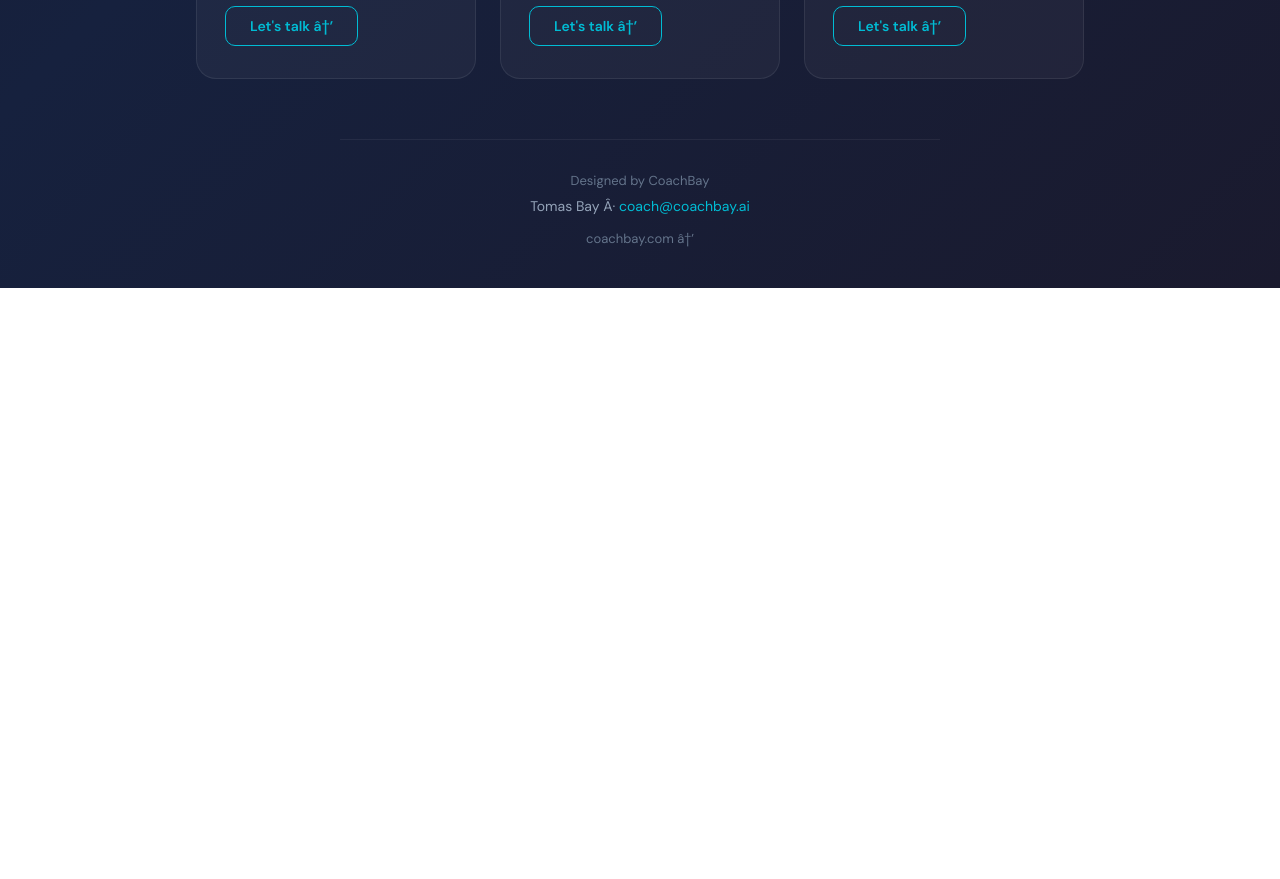
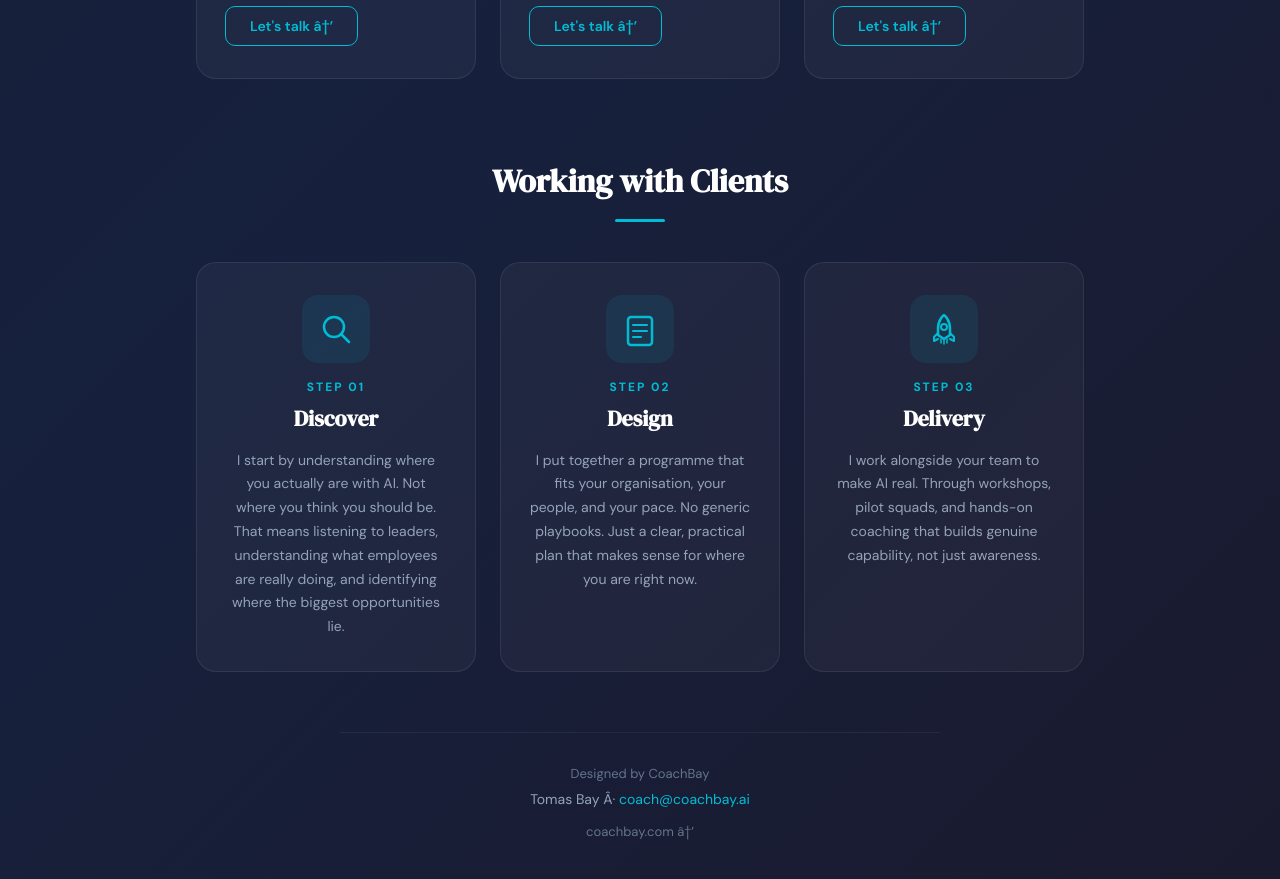
Before and after one commit to coachbay/site, a React (Vite) app: page / in a window 1280 px wide. Shown: the part 1340-2219 px from the top of the page. Before the commit the page ends 1628 px from the top, so only its background shows below. Built offline with nearby package versions, Linux system fonts and the light colour scheme.

Commit message:
Add Working with Clients section with Discover, Design, Delivery steps

```diff
--- a/LandingPage.jsx
+++ b/LandingPage.jsx
@@ -361,6 +361,112 @@ export default function LandingPage({ onNavigate }) {
         </div>
       </div>
 
+      {/* How I Work Section */}
+      <div style={{
+        maxWidth: 960,
+        margin: "0 auto",
+        padding: "20px 24px 60px",
+      }}>
+        <div style={{ textAlign: "center", marginBottom: 40 }}>
+          <h2 style={{
+            fontFamily: "'DM Serif Display', serif",
+            fontSize: 32,
+            color: "#fff",
+            margin: "0 0 8px",
+          }}>
+            Working with Clients
+          </h2>
+          <div style={{ width: 50, height: 3, background: CYAN, margin: "16px auto", borderRadius: 2 }} />
+        </div>
+
+        <div style={{
+          display: "flex",
+          flexWrap: "wrap",
+          gap: 24,
+          justifyContent: "center",
+        }}>
+          {[
+            {
+              step: "01",
+              title: "Discover",
+              description: "I start by understanding where you actually are with AI. Not where you think you should be. That means listening to leaders, understanding what employees are really doing, and identifying where the biggest opportunities lie.",
+              icon: (
+                <svg width="40" height="40" viewBox="0 0 40 40" fill="none">
+                  <circle cx="18" cy="18" r="10" stroke={CYAN} strokeWidth="2.5" fill="none"/>
+                  <line x1="25" y1="25" x2="33" y2="33" stroke={CYAN} strokeWidth="2.5" strokeLinecap="round"/>
+                </svg>
+              ),
+            },
+            {
+              step: "02",
+              title: "Design",
+              description: "I put together a programme that fits your organisation, your people, and your pace. No generic playbooks. Just a clear, practical plan that makes sense for where you are right now.",
+              icon: (
+                <svg width="40" height="40" viewBox="0 0 40 40" fill="none">
+                  <rect x="8" y="8" width="24" height="28" rx="3" stroke={CYAN} strokeWidth="2.5" fill="none"/>
+                  <line x1="13" y1="16" x2="27" y2="16" stroke={CYAN} strokeWidth="2" strokeLinecap="round"/>
+                  <line x1="13" y1="22" x2="27" y2="22" stroke={CYAN} strokeWidth="2" strokeLinecap="round"/>
+                  <line x1="13" y1="28" x2="21" y2="28" stroke={CYAN} strokeWidth="2" strokeLinecap="round"/>
+                </svg>
+              ),
+            },
+            {
+              step: "03",
+              title: "Delivery",
+              description: "I work alongside your team to make AI real. Through workshops, pilot squads, and hands-on coaching that builds genuine capability, not just awareness.",
+              icon: (
+                <svg width="40" height="40" viewBox="0 0 40 40" fill="none">
+                  <path d="M20 6 C20 6 26 10 26 20 L26 26 L20 30 L14 26 L14 20 C14 10 20 6 20 6Z" stroke={CYAN} strokeWidth="2.5" strokeLinejoin="round" fill="none"/>
+                  <circle cx="20" cy="18" r="3" stroke={CYAN} strokeWidth="2" fill="none"/>
+                  <path d="M14 24 L10 28 L10 32 L14 30" stroke={CYAN} strokeWidth="2" strokeLinecap="round" strokeLinejoin="round" fill="none"/>
+                  <path d="M26 24 L30 28 L30 32 L26 30" stroke={CYAN} strokeWidth="2" strokeLinecap="round" strokeLinejoin="round" fill="none"/>
+                  <path d="M17 30 L17 34 M20 31 L20 35 M23 30 L23 34" stroke={CYAN} strokeWidth="1.5" strokeLinecap="round"/>
+                </svg>
+              ),
+            },
+          ].map((item) => (
+            <div key={item.step} style={{
+              background: "rgba(255,255,255,0.04)",
+              border: "1px solid rgba(255,255,255,0.08)",
+              borderRadius: 20,
+              padding: "32px 28px",
+              width: 280,
+              display: "flex",
+              flexDirection: "column",
+              alignItems: "center",
+              textAlign: "center",
+            }}>
+              <div style={{
+                background: `${CYAN}18`,
+                borderRadius: 16,
+                padding: 14,
+                marginBottom: 16,
+                display: "inline-flex",
+              }}>
+                {item.icon}
+              </div>
+              <div style={{
+                color: CYAN, fontSize: 12, fontWeight: 700,
+                letterSpacing: 2, marginBottom: 8,
+              }}>
+                STEP {item.step}
+              </div>
+              <h3 style={{
+                fontFamily: "'DM Serif Display', serif",
+                fontSize: 22, color: "#fff", margin: "0 0 16px",
+              }}>
+                {item.title}
+              </h3>
+              <p style={{
+                color: "#94a3b8", fontSize: 14, lineHeight: 1.7, margin: 0,
+              }}>
+                {item.description}
+              </p>
+            </div>
+          ))}
+        </div>
+      </div>
+
       {/* Footer */}
       <div style={{
         textAlign: "center",
```
